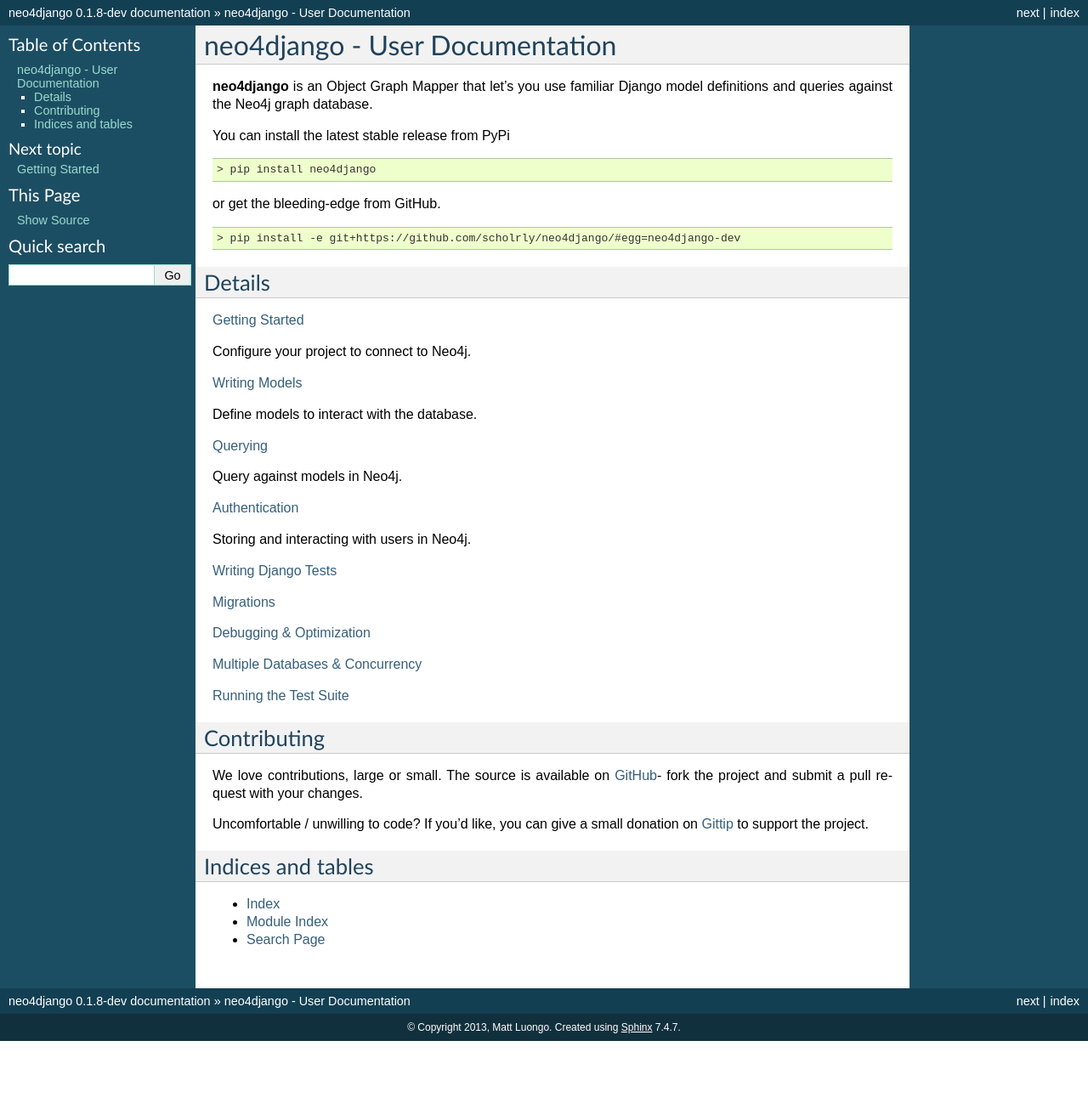
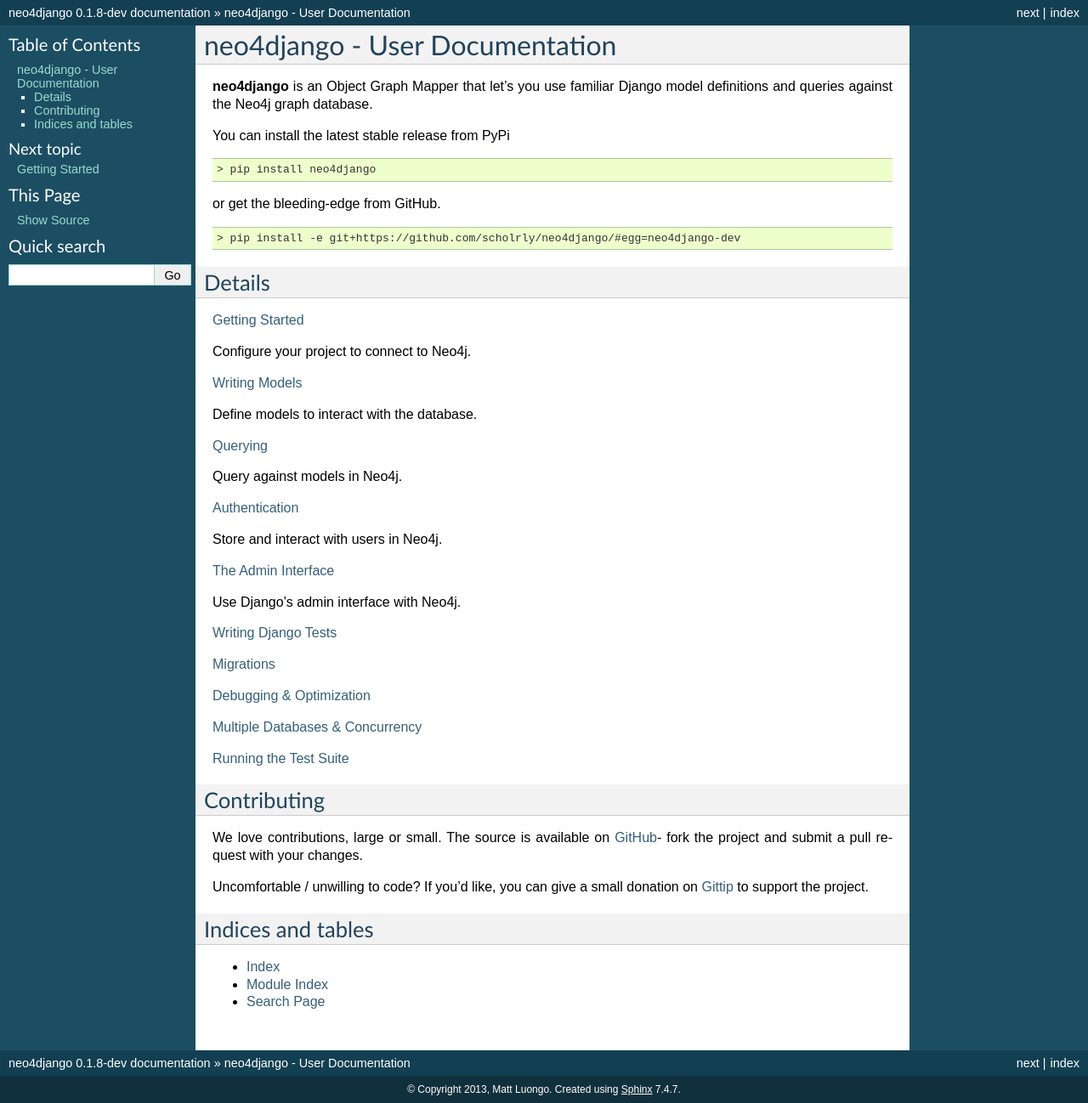
Before and after one commit to scholrly/neo4django, a Sphinx documentation site: the page built from docs/index.rst, in a window 1280 px wide. Shown: the whole page at 85% size. Built offline with Sphinx 7.4.7, drawn with Linux system fonts in a browser that asks for light colours; before the commit the page ends 1225 px from its top, so only the background shows below that.

Commit message:
Added docs for using the admin interface.

```diff
--- a/docs/index.rst
+++ b/docs/index.rst
@@ -38,7 +38,11 @@
 
 :doc:`auth`
 
-Storing and interacting with users in Neo4j.
+Store and interact with users in Neo4j.
+
+:doc:`admin`
+
+Use Django's admin interface with Neo4j.
 
 :doc:`writing-django-tests`
 
```
Also changed, not shown: docs/admin.rst (added, +62 -0 lines).
